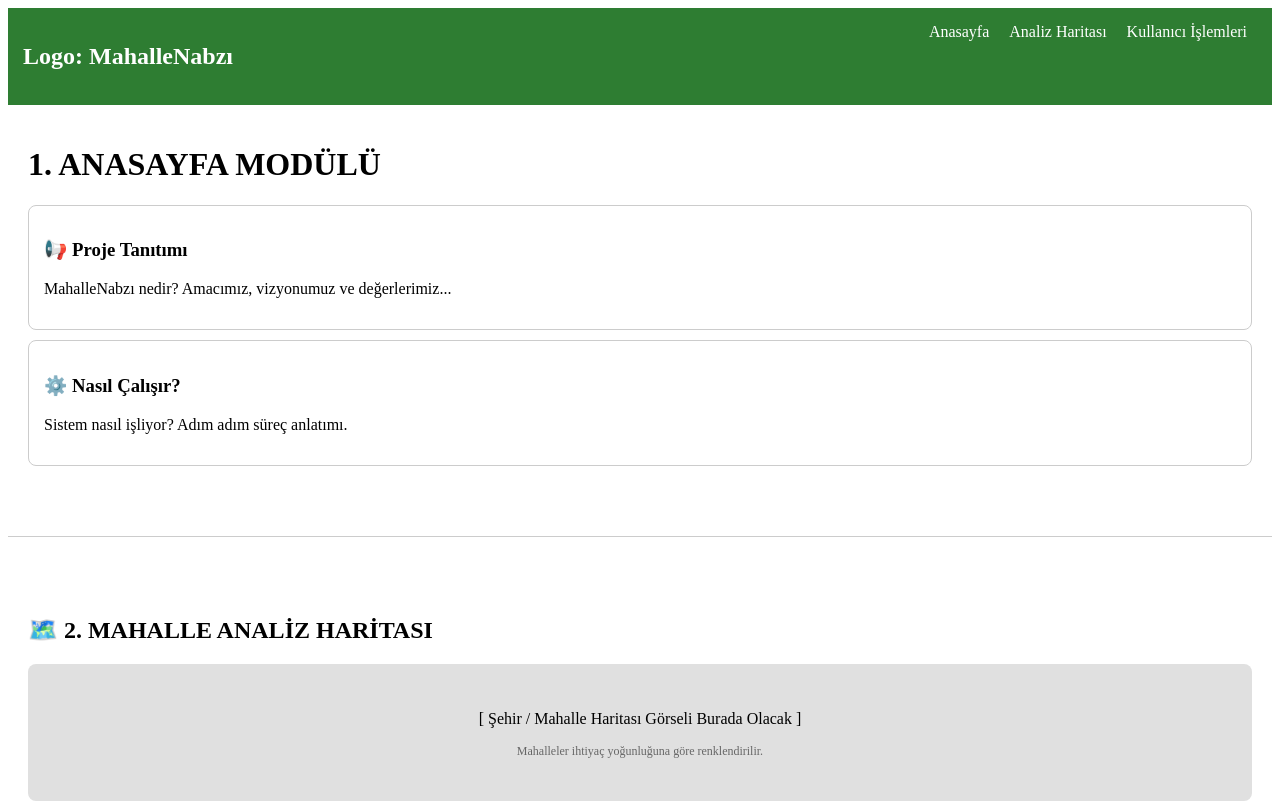
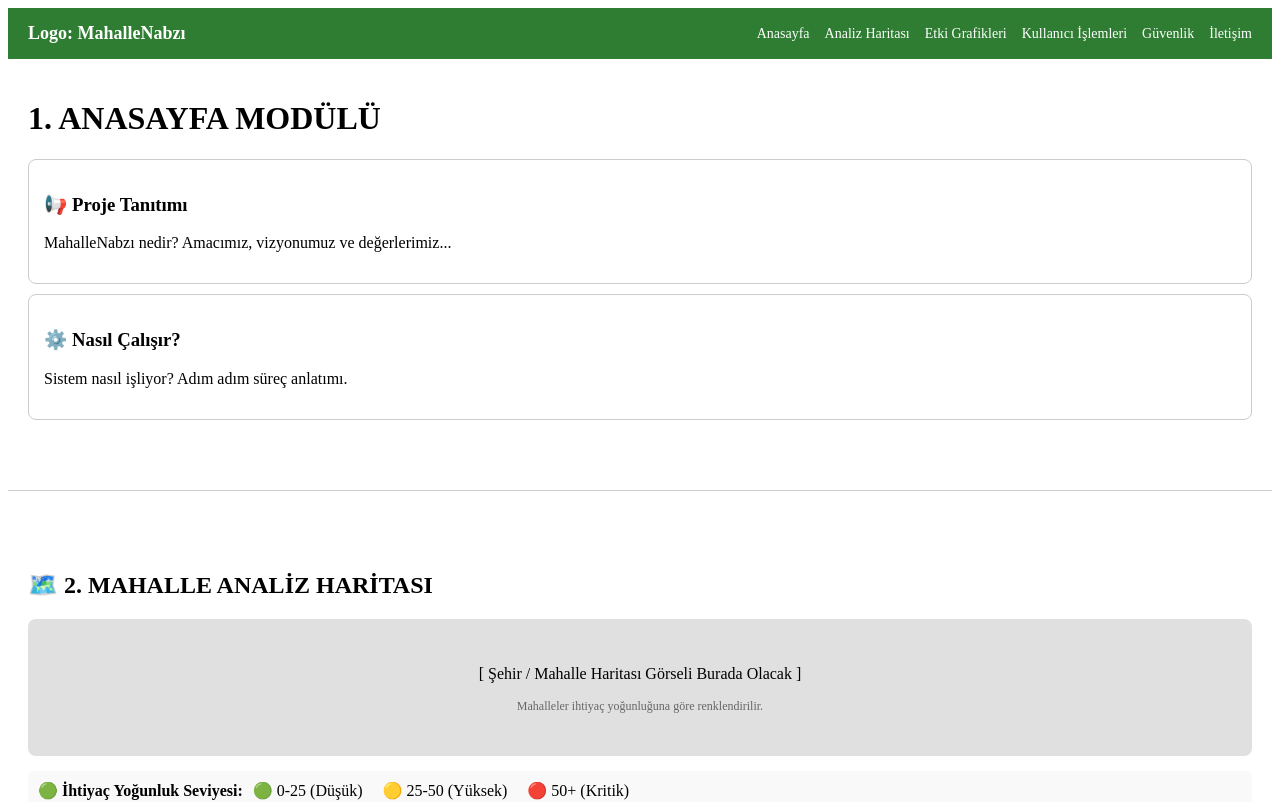
Before and after one commit to zehradenizli4/mahalle-nabzi-react, a React (Vite) app: page / in a window 1280 px wide. Shown: the top 802 px of the page. Built offline with nearby package versions, Linux system fonts and the light colour scheme.

Commit message:
Navbar menu elemanlari site haritasina gore eksiksiz guncellendi

```diff
--- a/src/components/Navbar.jsx
+++ b/src/components/Navbar.jsx
@@ -2,12 +2,17 @@ import React from 'react'
 
 function Navbar() {
   return (
-    <nav style={{ padding: '15px', background: '#2E7D32', color: 'white', display: 'flex', justifyContent: 'space-between' }}>
-      <h2>Logo: MahalleNabzı</h2>
-      <div>
-        <span style={{ margin: '0 10px' }}>Anasayfa</span>
-        <span style={{ margin: '0 10px' }}>Analiz Haritası</span>
-        <span style={{ margin: '0 10px' }}>Kullanıcı İşlemleri</span>
+    <nav style={{ background: '#2E7D32', color: 'white', padding: '15px 20px', display: 'flex', justifyContent: 'between', alignItems: 'center' }}>
+      <div style={{ fontWeight: 'bold', fontSize: '18px', flex: '1' }}>
+        Logo: MahalleNabzı
+      </div>
+      <div style={{ display: 'flex', gap: '15px', fontSize: '14px' }}>
+        <span>Anasayfa</span>
+        <span>Analiz Haritası</span>
+        <span>Etki Grafikleri</span>
+        <span>Kullanıcı İşlemleri</span>
+        <span>Güvenlik</span>
+        <span>İletişim</span>
       </div>
     </nav>
   )
```
